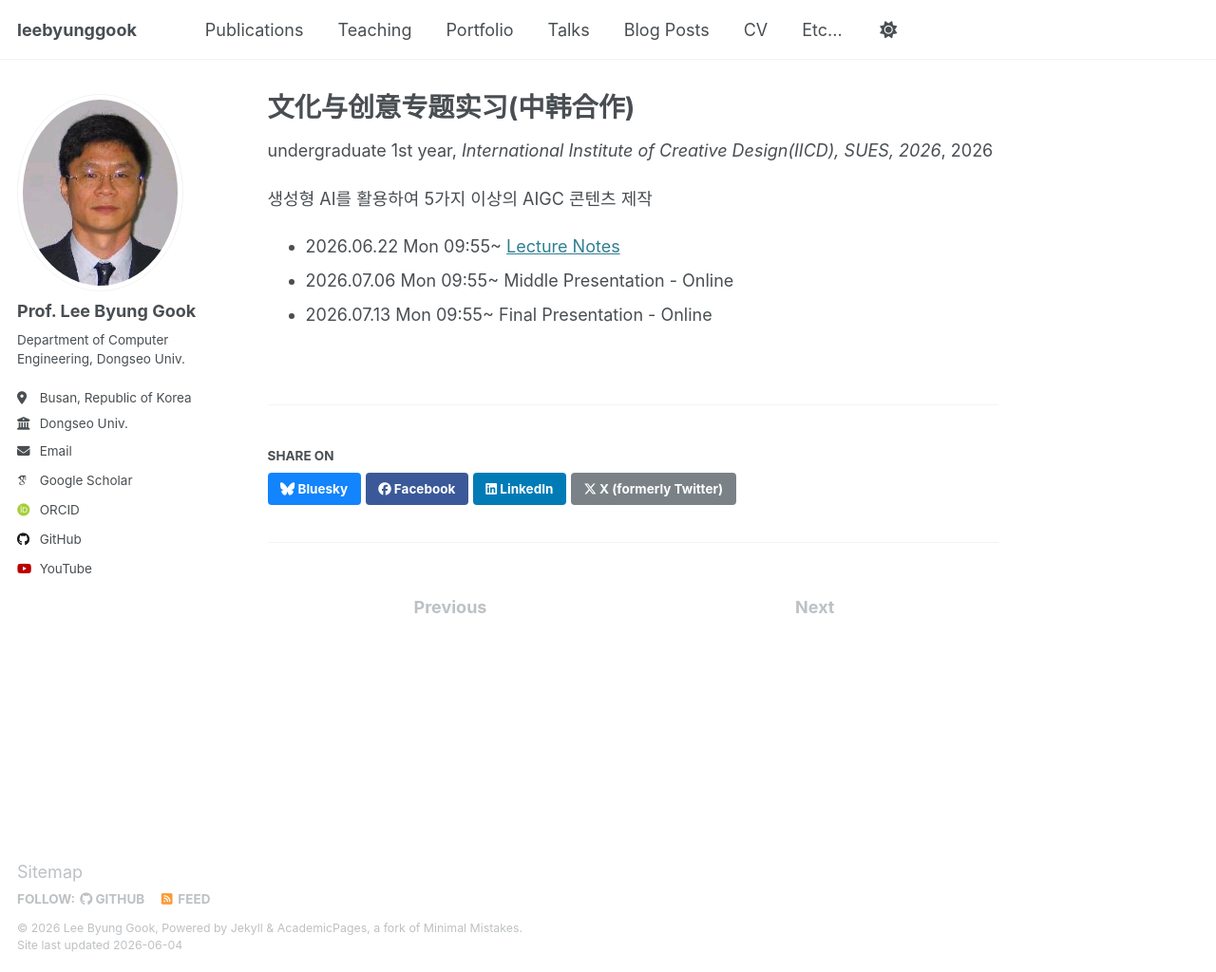
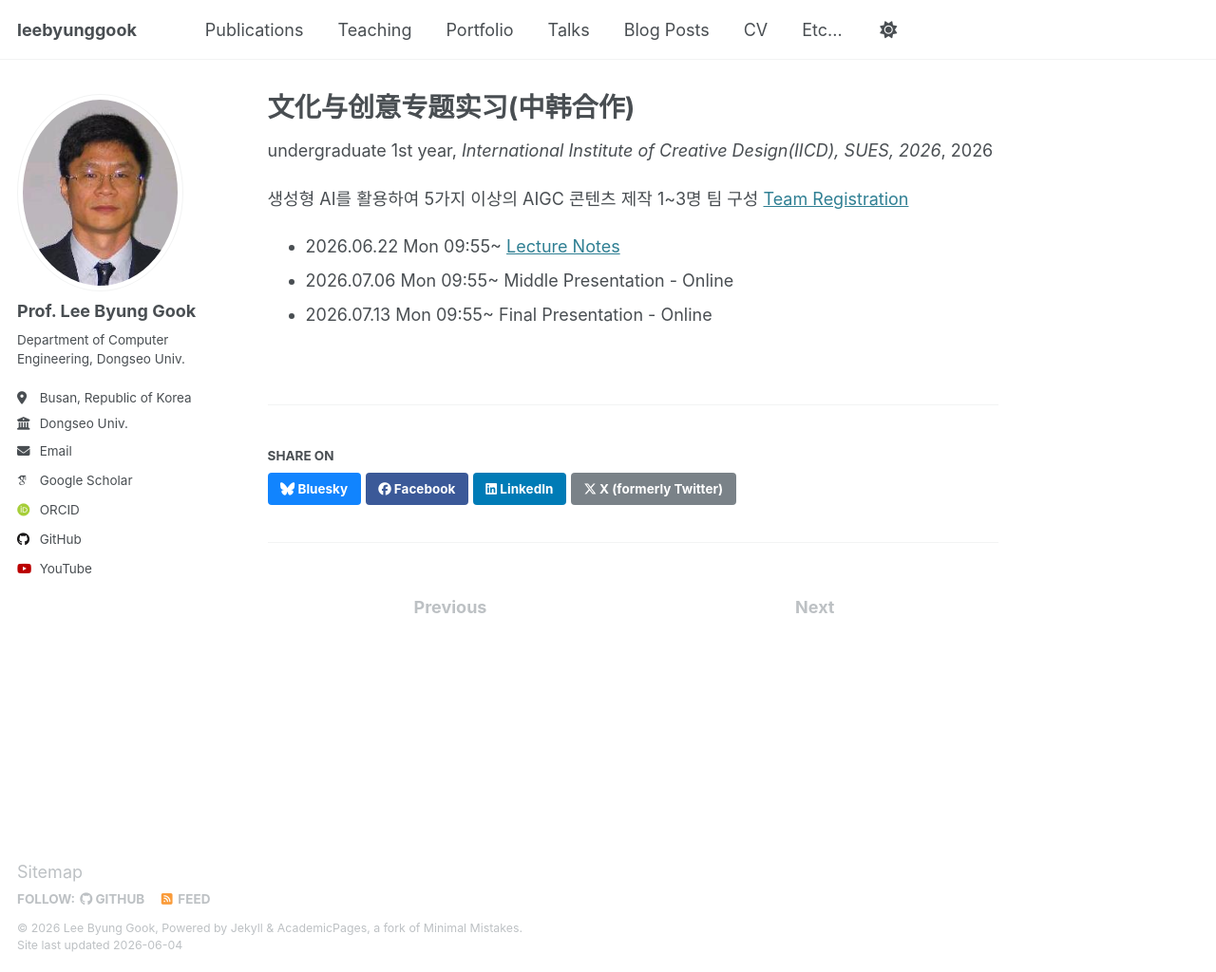
Before and after one commit to leebyunggook/leebyunggook.github.io, a Jekyll site: the page built from _teaching/2026-spring-teaching-8.md, in a window 1280 px wide and 1024 px high. Shown: the whole window at 95% size. Built offline with Jekyll 4.4.1, drawn with Linux system fonts in a browser that asks for light colours; some web fonts are replaced.

Commit message:
Update 2026-spring-teaching-8.md

```diff
--- a/_teaching/2026-spring-teaching-8.md
+++ b/_teaching/2026-spring-teaching-8.md
@@ -9,6 +9,8 @@ location: "Shanghai, China"
 ---
 
 생성형 AI를 활용하여 5가지 이상의 AIGC 콘텐츠 제작
+1~3명 팀 구성 [Team Registration](https://leebyunggook.github.io/)
+
 * 2026.06.22 Mon 09:55~ [Lecture Notes](https://leebyunggook.github.io/)
 * 2026.07.06 Mon 09:55~ Middle Presentation - Online
 * 2026.07.13 Mon 09:55~ Final Presentation - Online
```
